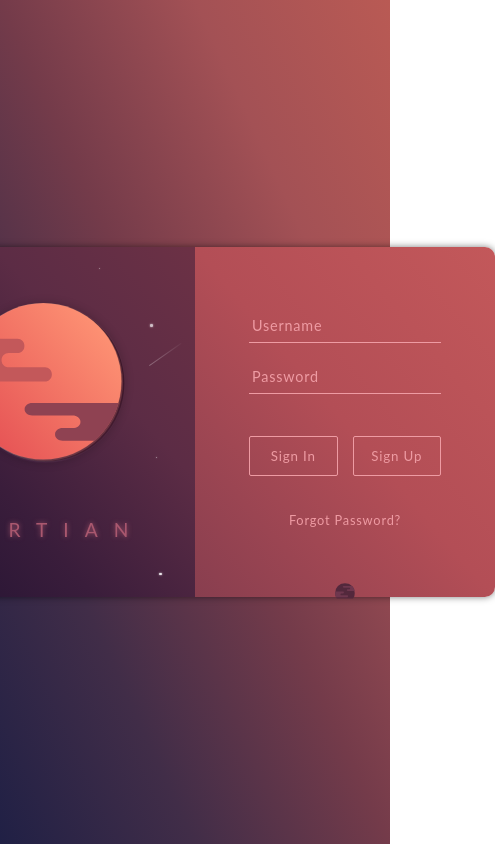
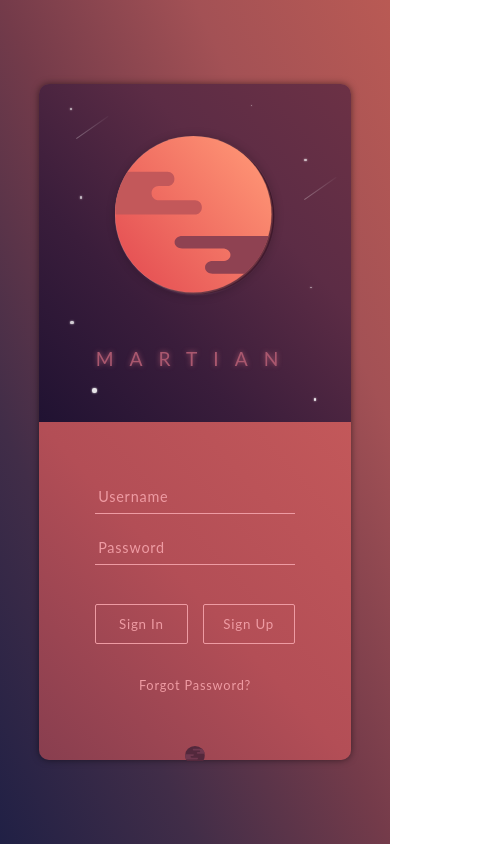
Before and after one commit to amarolahy/wcc-front-challenge-s6, a website built with webpack: page index.html in a window 390 px wide. Shown: the whole page, 495 px wide, since content can reach past the window. Built offline with nearby package versions, Linux system fonts and the light colour scheme.

Commit message:
Responsive: handle screen under 600px

```diff
--- a/src/sass/components/_card.scss
+++ b/src/sass/components/_card.scss
@@ -55,3 +55,24 @@
     color: $shimmering-blush;
   }
 }
+
+@media (max-width: 600px) {
+  .card__login {
+    min-width: 0;
+    min-height: 0;
+    width: 80vw;
+    height: 80vh;
+    display: flex;
+    flex-direction: column;
+  }
+
+  .card__illustration {
+    border-radius: 10px 10px 0 0;
+    width: 100%;
+  }
+
+  .card__form {
+    border-radius: 0 0 10px 10px;
+    width: 100%;
+  }
+}
```
